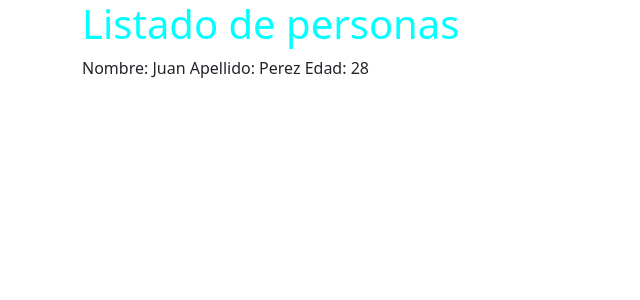
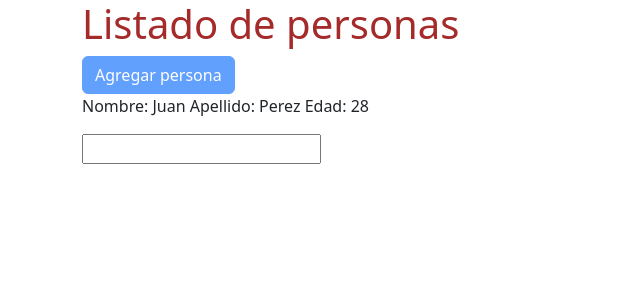
Before and after one commit to CarlosManchego343/CRUD-Angular, an Angular app: page / in a window 1280 px wide. Shown: the top 300 px of the page, without its empty margins (0-640 px from the left). Built offline with nearby package versions, Linux system fonts and the light colour scheme.

Commit message:
Update-Property binding-CMMP

```diff
--- a/src/app/persona/persona.component.html
+++ b/src/app/persona/persona.component.html
@@ -3,3 +3,9 @@
     Apellido: {{ apellido }}
     Edad: {{ edad }}
 </p>
+
+<!-- Se hace interpolación con input -->
+<div (keyup)="0">
+    <input #entrada />
+    {{ entrada.value }}
+</div>
--- a/src/app/personas/personas.component.css
+++ b/src/app/personas/personas.component.css
@@ -1,3 +1,3 @@
 h1 {
-    color: aqua;
+    color: brown;
 }
--- a/src/app/personas/personas.component.html
+++ b/src/app/personas/personas.component.html
@@ -2,6 +2,7 @@
     <div class="row">
         <div class="col">
             <h1>Listado de personas</h1>
+            <button class="btn btn-primary" [disabled]="deshabilitar">Agregar persona</button>
             <app-persona></app-persona>
         </div>
     </div>
--- a/src/app/personas/personas.component.ts
+++ b/src/app/personas/personas.component.ts
@@ -6,5 +6,5 @@ import { Component } from "@angular/core";
     styleUrls: ['./personas.component.css']
 })
 export class PersonasComponent {
-
+    deshabilitar = true;
 }
```
